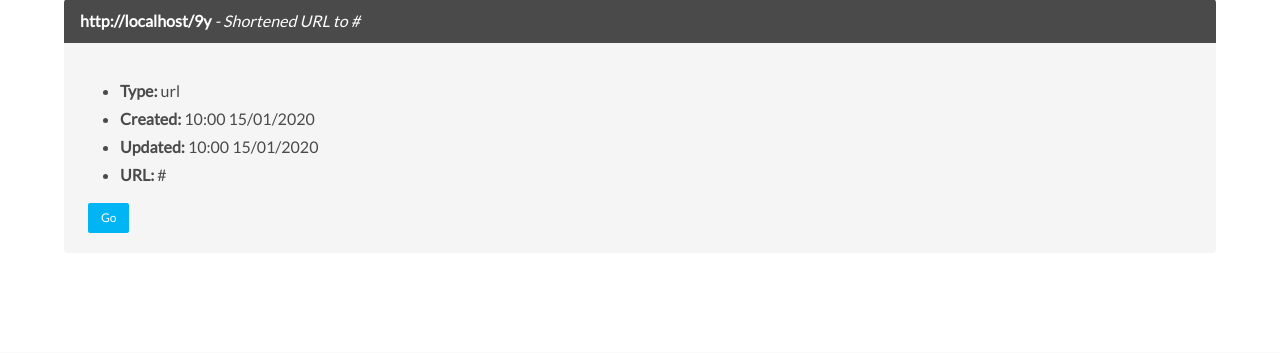
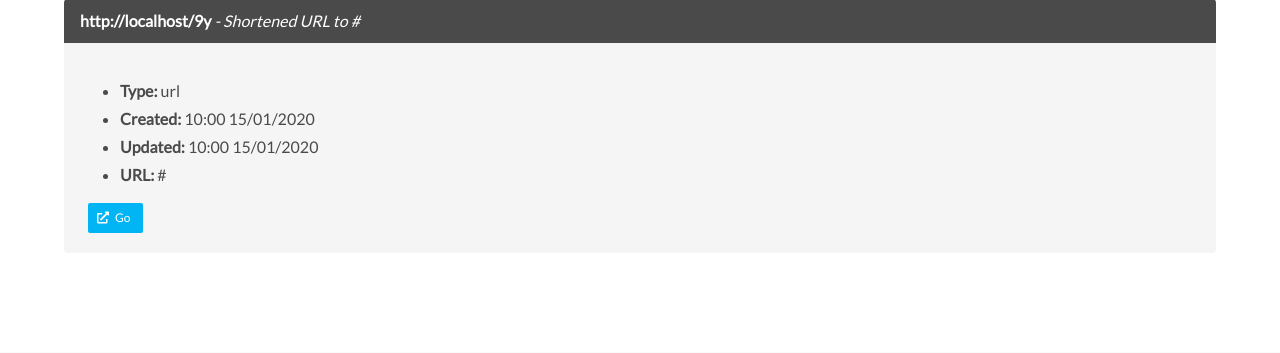
Before and after one commit to quark-links/quark-server, a Flask app: page /links in a window 1280 px wide. Shown: the part 262-615 px from the top of the page. Run offline with Flask 2, Linux system fonts and the light colour scheme; a user stored in the database is signed in; tables that the repository leaves empty hold one stand-in row (values such as "Sample post"); some libraries are stand-ins or nearby versions.

Commit message:
Add button icons

```diff
--- a/templates/users/links.jinja2
+++ b/templates/users/links.jinja2
@@ -65,13 +65,38 @@
 
                             <div class="buttons">
                                 {% if link.get_type() == "url" %}
-                                    <a class="button is-primary is-small" href="{{ link.url.url }}" target="_blank">Go</a>
+                                    <a class="button is-primary is-small" href="{{ link.url.url }}" target="_blank">
+                                        <span class="icon">
+                                            <i class="fas fa-external-link-alt"></i>
+                                        </span>
+                                        <span>Go</span>
+                                    </a>
                                 {% elif link.get_type() == "paste" %}
-                                    <a class="button is-primary is-small" href="{{ link.link() }}" target="_blank">View</a>
-                                    <a class="button is-primary is-small" href="{{ link.link() }}?dl=1">Download</a>
+                                    <a class="button is-primary is-small" href="{{ link.link() }}" target="_blank">
+                                        <span class="icon">
+                                            <i class="fas fa-external-link-alt"></i>
+                                        </span>
+                                        <span>View</span>
+                                    </a>
+                                    <a class="button is-primary is-small" href="{{ link.link() }}?dl=1">
+                                        <span class="icon">
+                                            <i class="fas fa-download"></i>
+                                        </span>
+                                        <span>Download</span>
+                                    </a>
                                 {% elif link.get_type() == "upload" %}
-                                    <a class="button is-primary is-small" href="{{ link.link() }}" target="_blank">View</a>
-                                    <a class="button is-primary is-small" href="{{ link.link() }}?dl=1">Download</a>
+                                    <a class="button is-primary is-small" href="{{ link.link() }}" target="_blank">
+                                        <span class="icon">
+                                            <i class="fas fa-external-link-alt"></i>
+                                        </span>
+                                        <span>View</span>
+                                    </a>
+                                    <a class="button is-primary is-small" href="{{ link.link() }}?dl=1">
+                                        <span class="icon">
+                                            <i class="fas fa-download"></i>
+                                        </span>
+                                        <span>Download</span>
+                                    </a>
                                 {% endif %}
                             </div>
                         </div>
```
Also changed, not shown: templates/users/login.jinja2 (+6 -1 lines), templates/users/register.jinja2 (+6 -1 lines).
